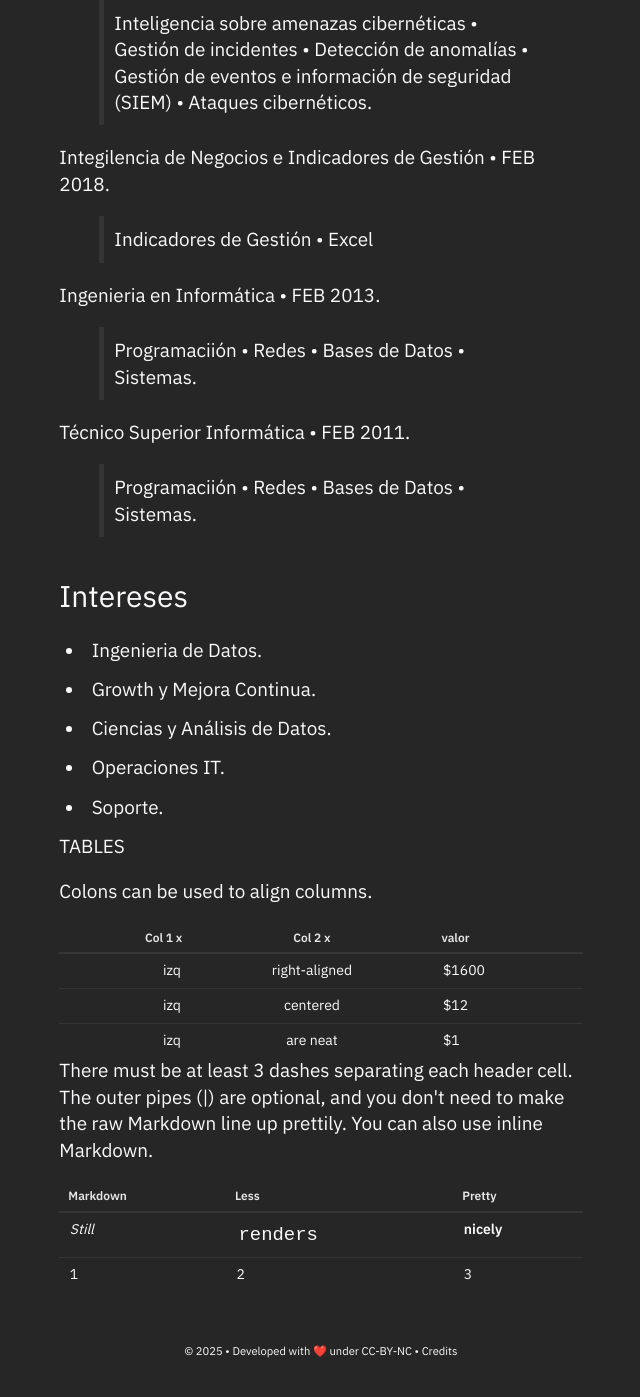
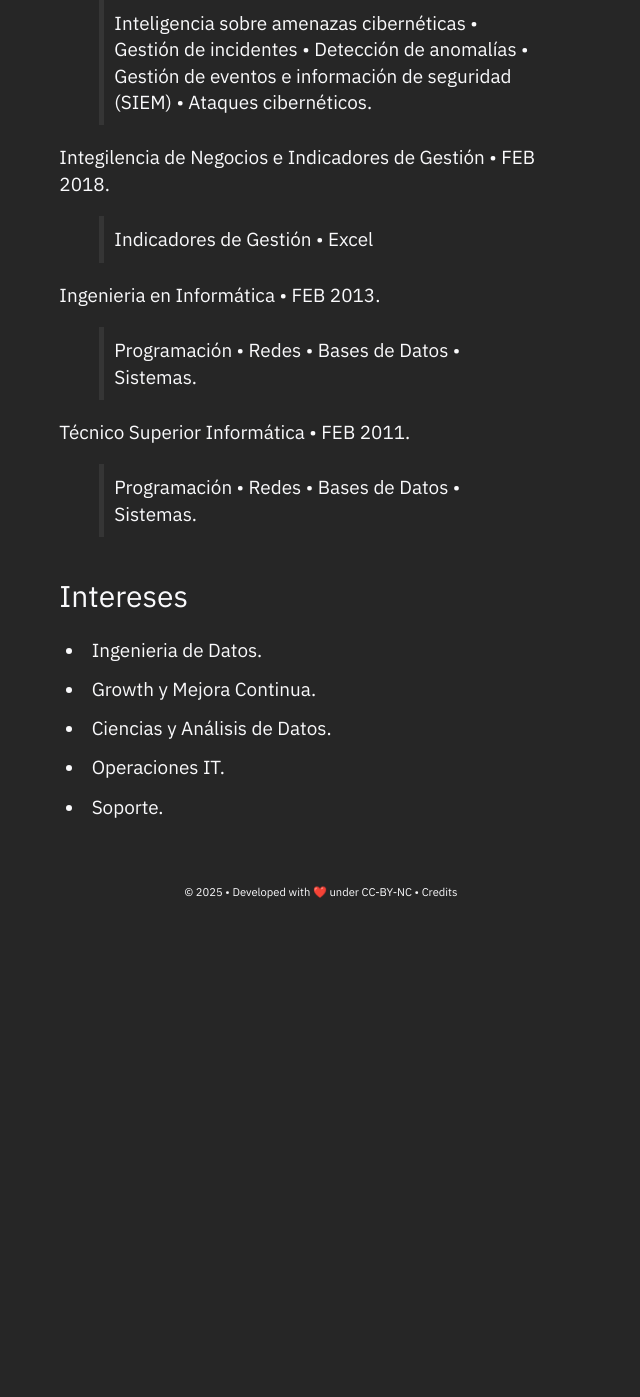
Before and after one commit to batistayureiba/batistayureiba.github.io, a Jekyll site: the page built from _posts/2025-05-24-about.md, in a window 1280 px wide and 1400 px high, scrolled down 4251 px. Shown: the top 1397 px of the window, without its empty margins (319-959 px from the left). Built offline with Jekyll 4.4.1, drawn with Linux system fonts in a browser that asks for light colours; after the commit the page ends 5192 px from its top, so only the background shows below that; some of the changed text lies outside the part shown.

Commit message:
Update 2025-05-24-about.md

```diff
--- a/_posts/2025-05-24-about.md
+++ b/_posts/2025-05-24-about.md
@@ -75,10 +75,10 @@ Integilencia de Negocios e Indicadores de Gestión • FEB 2018.
 > Indicadores de Gestión • Excel
 
 Ingenieria en Informática • FEB 2013.
-> Programaciión • Redes • Bases de Datos • Sistemas.
+> Programación • Redes • Bases de Datos • Sistemas.
 
 Técnico Superior Informática • FEB 2011.
-> Programaciión • Redes • Bases de Datos • Sistemas.
+> Programación • Redes • Bases de Datos • Sistemas.
 
 
 {:#interest}
@@ -88,22 +88,3 @@ Técnico Superior Informática • FEB 2011.
 + Ciencias y Análisis de Datos.
 + Operaciones IT.
 + Soporte.
-
-TABLES
-
-Colons can be used to align columns.
-
-| Col 1    x    |  Col 2    x   | valor |
-| -------------: |:------------:| :-----|
-| izq           | right-aligned | $1600 |
-| izq           | centered      |   $12 |
-| izq           | are neat      |    $1 |
-
-There must be at least 3 dashes separating each header cell.
-The outer pipes (|) are optional, and you don't need to make the
-raw Markdown line up prettily. You can also use inline Markdown.
-
-Markdown | Less | Pretty
---- | --- | ---
-*Still* | `renders` | **nicely**
-1 | 2 | 3
```
Also changed, not shown: other parts of _posts/2025-05-24-about.md (+7 -7 lines).
